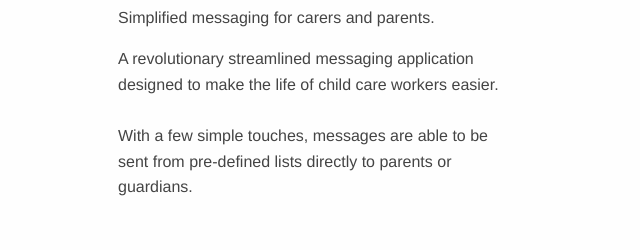
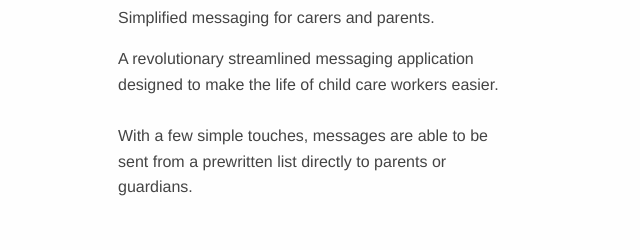
Before and after one commit to arieh-frankel/Git_Ubiquity, a plain HTML site: page playroom.html in a window 1280 px wide. Shown: the part 345-595 px from the top of the page, 2-642 px from the left. Drawn offline with Linux system fonts and the light colour scheme.

Commit message:
updated descriptive test

```diff
--- a/playroom.html
+++ b/playroom.html
@@ -86,7 +86,7 @@
               <div class="column">
                 <h1>Welcome to Playroom Messenger</h1>
                 <p>Simplified messaging for carers and parents.</p>
-                <p>A revolutionary streamlined messaging application designed to make the life of child care workers easier.<br><br>With a few simple touches, messages are able to be sent from pre-defined lists directly to parents or guardians.</p>
+                <p>A revolutionary streamlined messaging application designed to make the life of child care workers easier.<br><br>With a few simple touches, messages are able to be sent from a prewritten list directly to parents or guardians.</p>
               </div>
               <div class="column">
                 <div class="flex-video">
```
